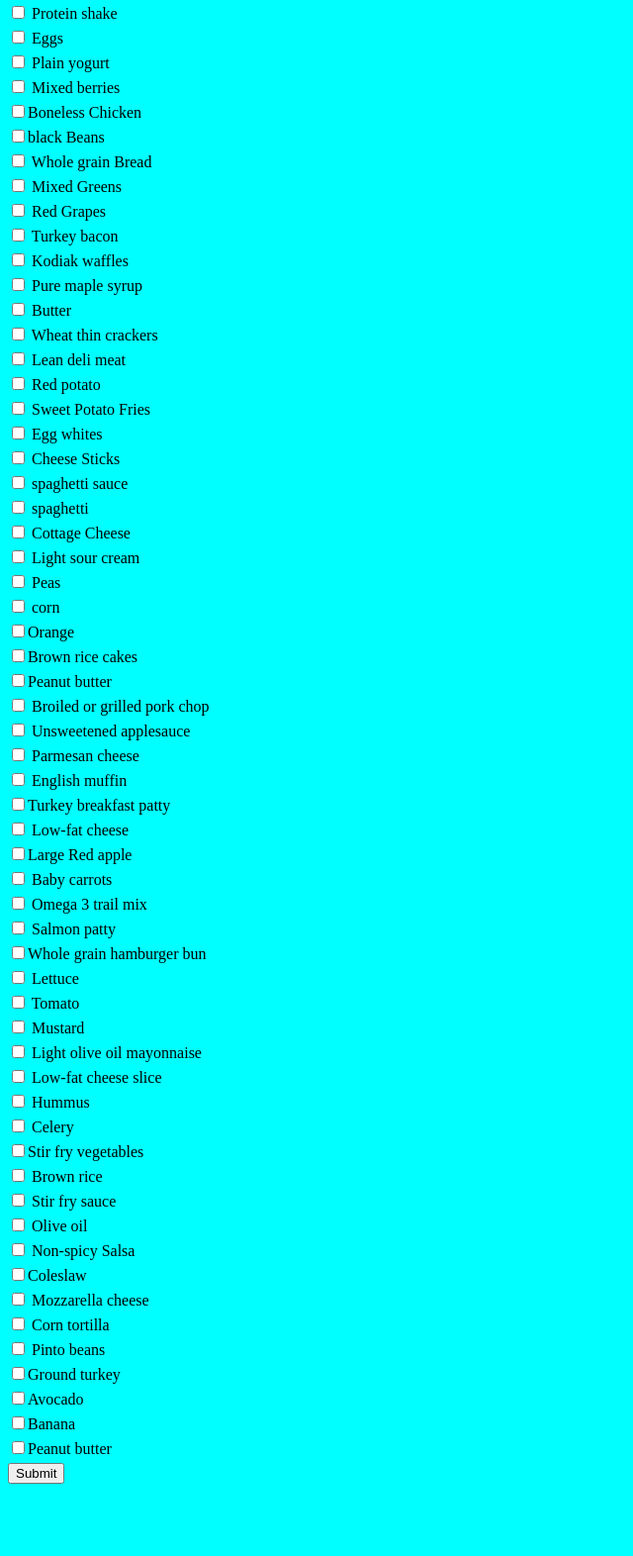
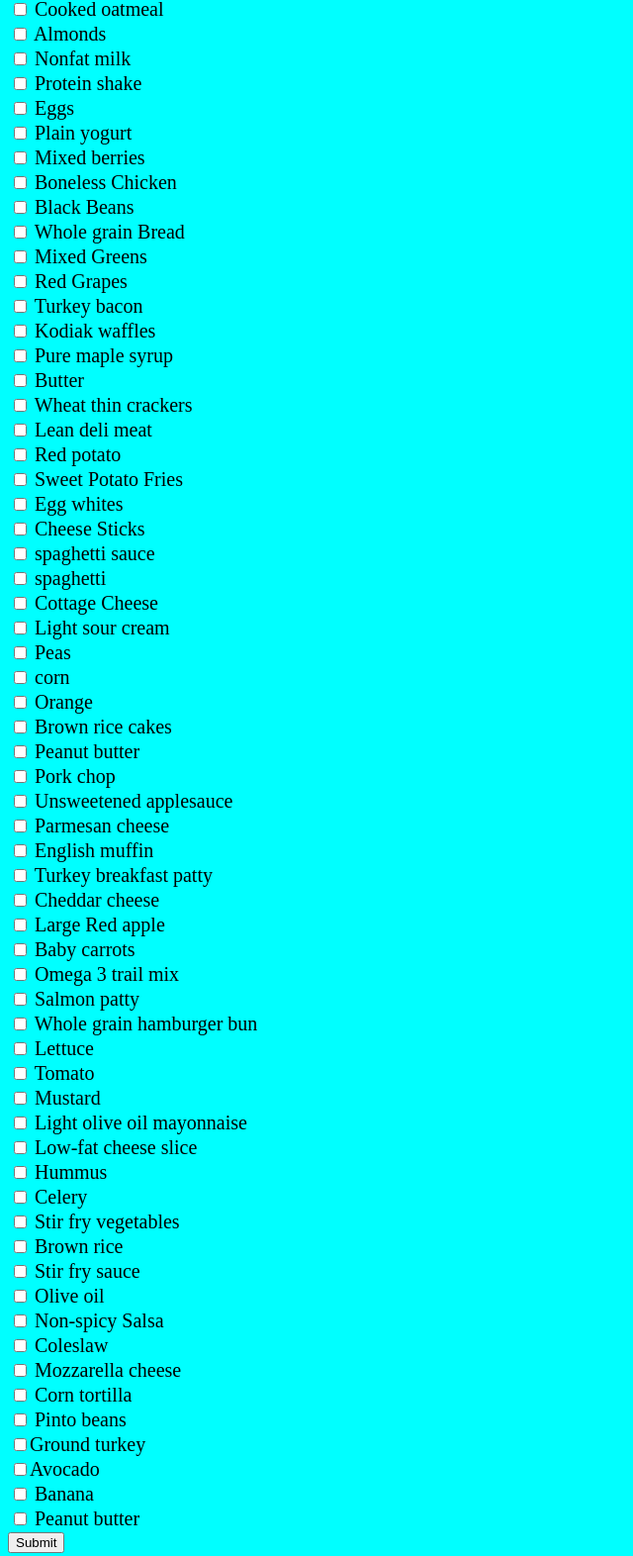
Before and after one commit to MaxJoe99/CCmenu, a plain HTML site: page index.html in a window 1280 px wide. Shown: the part 164-1736 px from the top of the page at 99% size, without its empty margins (0-640 px from the left). Before the commit the page ends 1671 px from the top, so only its background shows below. Drawn offline with Linux system fonts and the light colour scheme.

Commit message:
Add files via upload

```diff
--- a/index.html
+++ b/index.html
@@ -12,21 +12,30 @@
 
     }
     body {background-color: aqua;}
+    H2 {
+        font-size: 40px;
+        border: 12px black double   ;
+        border-radius: 12px;
 
+    }
+
+    label {margin: 2px;
+    font-size: 20px;
+    border-bottom: 3px black dash;}
 </style>
 <body>
     <h2>Meal Selection</h2>
     <form id="mealForm">
         <label><input type="checkbox" name="meal" value="Sliced strawberries"> Sliced strawberries</label>
         <label><input type="checkbox" name="meal" value="Cooked oatmeal"> Cooked oatmeal</label>
-        <label><input type="checkbox" name="meal" value="Chopped almonds"> Chopped almonds        </label>
+        <label><input type="checkbox" name="meal" value=" almonds"> Almonds</label>
         <label><input type="checkbox" name="meal" value="Nonfat milk"> Nonfat milk</label>
         <label><input type="checkbox" name="meal" value="Protein shake"> Protein shake</label>
         <label><input type="checkbox" name="meal" value="egg"> Eggs</label>
         <label><input type="checkbox" name="meal" value="Plain yogurt"> Plain yogurt</label>
         <label><input type="checkbox" name="meal" value=" Mixed berries"> Mixed berries</label>
-        <label><input type="checkbox" name="meal" value="Boneless Chicken">Boneless Chicken</label>
-        <label><input type="checkbox" name="meal" value="black Beans">black Beans</label>
+        <label><input type="checkbox" name="meal" value="Boneless Chicken"> Boneless Chicken</label>
+        <label><input type="checkbox" name="meal" value="black Beans"> Black Beans</label>
         <label><input type="checkbox" name="meal" value="Whole grain Bread"> Whole grain Bread</label>
         <label><input type="checkbox" name="meal" value=" Mixed Greens"> Mixed Greens</label>
 
@@ -50,44 +59,44 @@
         <label><input type="checkbox" name="meal" value="Light sour cream"> Light sour cream</label>
         <label><input type="checkbox" name="meal" value="Peas"> Peas</label>
         <label><input type="checkbox" name="meal" value="corn"> corn</label>
-        <label><input type="checkbox" name="meal" value="Orange">Orange </label>
-        <label><input type="checkbox" name="meal" value="Brown rice cakes">Brown rice cakes </label>
-        <label><input type="checkbox" name="meal" value="Peanut butter">Peanut butter </label>
-        <label><input type="checkbox" name="meal" value="Cooked oatmeal"> Broiled or grilled pork chop</label>
-        <label><input type="checkbox" name="meal" value="Cooked oatmeal"> Unsweetened applesauce</label>
-        <label><input type="checkbox" name="meal" value="Cooked oatmeal"> Parmesan cheese</label>
-        <label><input type="checkbox" name="meal" value="Cooked oatmeal"> English muffin</label>
-        <label><input type="checkbox" name="meal" value="Cooked oatmeal">Turkey breakfast patty </label>
-        <label><input type="checkbox" name="meal" value="Cooked oatmeal"> Low-fat cheese</label>
-        <label><input type="checkbox" name="meal" value="Cooked oatmeal">Large Red apple </label>
-        <label><input type="checkbox" name="meal" value="Cooked oatmeal"> Baby carrots</label>
-        <label><input type="checkbox" name="meal" value="Cooked oatmeal"> Omega 3 trail mix</label>
-        <label><input type="checkbox" name="meal" value="Cooked oatmeal"> Salmon patty</label>
-        <label><input type="checkbox" name="meal" value="Cooked oatmeal">Whole grain hamburger bun </label>
-        <label><input type="checkbox" name="meal" value="Cooked oatmeal"> Lettuce</label>
-        <label><input type="checkbox" name="meal" value="Cooked oatmeal"> Tomato</label>
-        <label><input type="checkbox" name="meal" value="Cooked oatmeal"> Mustard</label>
-        <label><input type="checkbox" name="meal" value="Cooked oatmeal"> Light olive oil mayonnaise</label>
-        <label><input type="checkbox" name="meal" value="Cooked oatmeal"> Low-fat cheese slice</label>
-        <label><input type="checkbox" name="meal" value="Cooked oatmeal"> Hummus</label>
-        <label><input type="checkbox" name="meal" value="Cooked oatmeal"> Celery </label>
-        <label><input type="checkbox" name="meal" value="Cooked oatmeal">Stir fry vegetables </label>
-        <label><input type="checkbox" name="meal" value="Cooked oatmeal"> Brown rice</label>
-        <label><input type="checkbox" name="meal" value="Cooked oatmeal"> Stir fry sauce</label>
-        <label><input type="checkbox" name="meal" value="Cooked oatmeal"> Olive oil</label>
-        <label><input type="checkbox" name="meal" value="Cooked oatmeal"> Non-spicy Salsa</label>
-        <label><input type="checkbox" name="meal" value="Cooked oatmeal">Coleslaw </label>
+        <label><input type="checkbox" name="meal" value="Orange"> Orange </label>
+        <label><input type="checkbox" name="meal" value="Brown rice cakes"> Brown rice cakes </label>
+        <label><input type="checkbox" name="meal" value="Peanut butter"> Peanut butter </label>
+        <label><input type="checkbox" name="meal" value="Pork chop"> Pork chop</label>
+        <label><input type="checkbox" name="meal" value=" Unsweetened applesauce"> Unsweetened applesauce</label>
+        <label><input type="checkbox" name="meal" value="Parmesan cheese"> Parmesan cheese</label>
+        <label><input type="checkbox" name="meal" value="English muffin"> English muffin</label>
+        <label><input type="checkbox" name="meal" value="Turkey breakfast patty "> Turkey breakfast patty </label>
+        <label><input type="checkbox" name="meal" value="Cheddar cheese"> Cheddar cheese</label>
+        <label><input type="checkbox" name="meal" value="Large Red apple"> Large Red apple </label>
+        <label><input type="checkbox" name="meal" value="Baby carrots"> Baby carrots</label>
+        <label><input type="checkbox" name="meal" value="Omega 3 trail mix"> Omega 3 trail mix</label>
+        <label><input type="checkbox" name="meal" value="Salmon patty"> Salmon patty</label>
+        <label><input type="checkbox" name="meal" value="Whole grain hamburger bun"> Whole grain hamburger bun </label>
+        <label><input type="checkbox" name="meal" value="Lettuce"> Lettuce</label>
+        <label><input type="checkbox" name="meal" value="Tomato"> Tomato</label>
+        <label><input type="checkbox" name="meal" value="Mustard"> Mustard</label>
+        <label><input type="checkbox" name="meal" value="Light olive oil mayonnaise"> Light olive oil mayonnaise</label>
+        <label><input type="checkbox" name="meal" value="Low-fat cheese slice"> Low-fat cheese slice</label>
+        <label><input type="checkbox" name="meal" value="Hummus"> Hummus</label>
+        <label><input type="checkbox" name="meal" value="Celery"> Celery </label>
+        <label><input type="checkbox" name="meal" value="Stir fry vegetables"> Stir fry vegetables </label>
+        <label><input type="checkbox" name="meal" value="Brown rice"> Brown rice</label>
+        <label><input type="checkbox" name="meal" value="Stir fry sauce"> Stir fry sauce</label>
+        <label><input type="checkbox" name="meal" value="Olive oil"> Olive oil</label>
+        <label><input type="checkbox" name="meal" value="Non-spicy Salsa"> Non-spicy Salsa</label>
+        <label><input type="checkbox" name="meal" value="Coleslaw"> Coleslaw </label>
 
 
-        <label><input type="checkbox" name="meal" value="Cooked oatmeal"> Mozzarella cheese</label>
-        <label><input type="checkbox" name="meal" value="Cooked oatmeal"> Corn tortilla</label>
-        <label><input type="checkbox" name="meal" value="Cooked oatmeal"> Pinto beans</label>
-        <label><input type="checkbox" name="meal" value="Cooked oatmeal">Ground turkey </label>
-        <label><input type="checkbox" name="meal" value="Cooked oatmeal">Avocado </label>
+        <label><input type="checkbox" name="meal" value="Mozzarella cheese"> Mozzarella cheese</label>
+        <label><input type="checkbox" name="meal" value="Corn tortilla"> Corn tortilla</label>
+        <label><input type="checkbox" name="meal" value="Pinto beans"> Pinto beans</label>
+        <label><input type="checkbox" name="meal" value="Ground turkey">Ground turkey </label>
+        <label><input type="checkbox" name="meal" value="Avocado">Avocado </label>
 
-        <label><input type="checkbox" name="meal" value="Cooked oatmeal">Banana </label>
+        <label><input type="checkbox" name="meal" value="Banana"> Banana </label>
 
-        <label><input type="checkbox" name="meal" value="Cooked oatmeal">Peanut butter </label>
+        <label><input type="checkbox" name="meal" value="Peanut butter"> Peanut butter </label>
 
 
 
```
